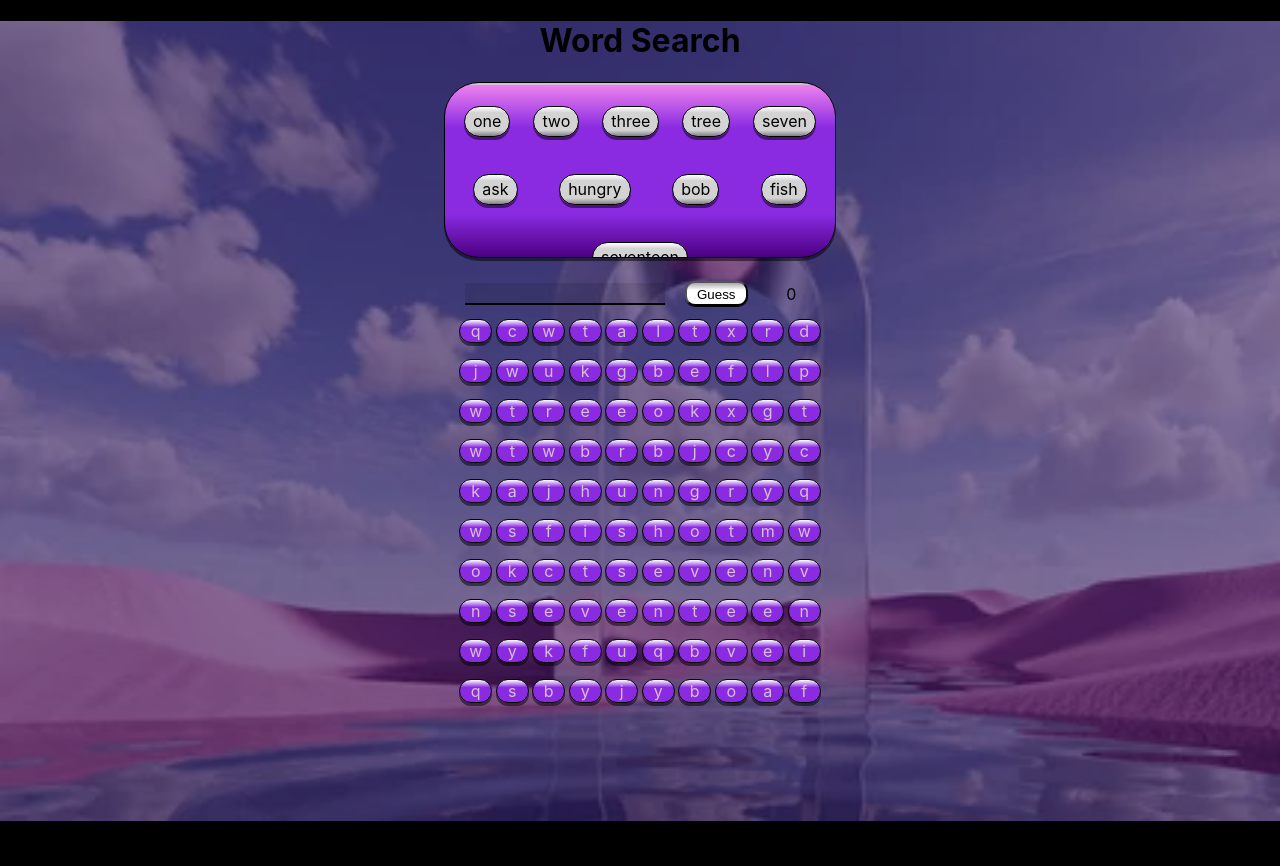
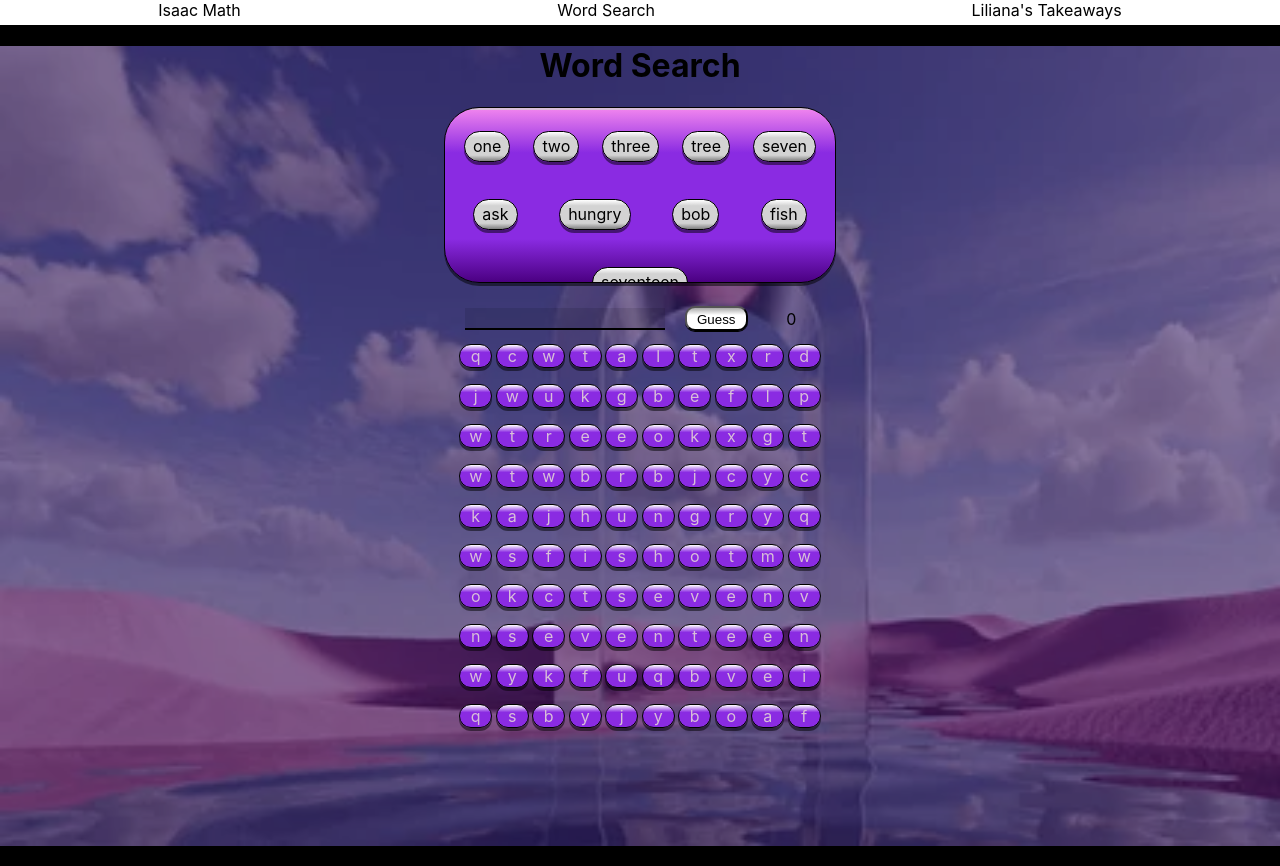
Before and after one commit to CoHogan1/multiplicationTable, a React (Create React App) app: page / in a window 1280 px wide. Before the commit the page ends 841 px from the top, so only its background shows below. Built offline with nearby package versions, Linux system fonts and the light colour scheme.

Commit message:
removed deploy erors: un used vars

```diff
--- a/src/App.js
+++ b/src/App.js
@@ -1,11 +1,10 @@
 
 import './App.css';
-// import React from 'react';
 import React, { useState } from 'react';
 import Multiply from './multiply.js';
 import WordSearch from './wordSearch.js';
 import LilianaMath from './liliMath.js'
-import Test from './testWord.js'
+
 
 
 function App() {
@@ -20,13 +19,19 @@ function App() {
 
   return (
     <div className="Main" >
-        <WordSearch />
+        <div className="navigation">
+            <div onClick={changeTheIndex} id="0">Isaac Math</div>
+            <div onClick={changeTheIndex} id="1">Word Search</div>
+            <div onClick={changeTheIndex} id="2">Liliana's Takeaways</div>
+        </div>
+        <div>{viewArray[index]}</div>
+
     </div>
   );
 }
 export default App;
 
-
+// <Wordsearch />
 
 
 // <div className="navigation">
--- a/src/wordSearch.js
+++ b/src/wordSearch.js
@@ -1,5 +1,5 @@
 import './App.css';
-import React, { useState, useRef } from 'react';
+import React, { useState } from 'react'; // ueRef
 
 // test data
 let rows = 10, cols = 10;
@@ -127,9 +127,9 @@ function WordSearch() {
 
 // $$$$$$$$$$$$$$$$$$$$$$$$$$$$$$$$$$$$$$$$$$$$$$$$$$$$$$$$$$$$$$$$$$$$$$$$$$$
 
-const styleClicked = {
-    // val: 'setings',
-}
+// const styleClicked = {
+//     // val: 'setings',
+// }
 
 
     const clicked = (e) => {
@@ -154,7 +154,7 @@ const styleClicked = {
         // set flag, if true all conditions passed
         console.log(indexs);
         let inline = false;
-        let plumb = false;
+        //let plumb = false;
 
 
 
```
